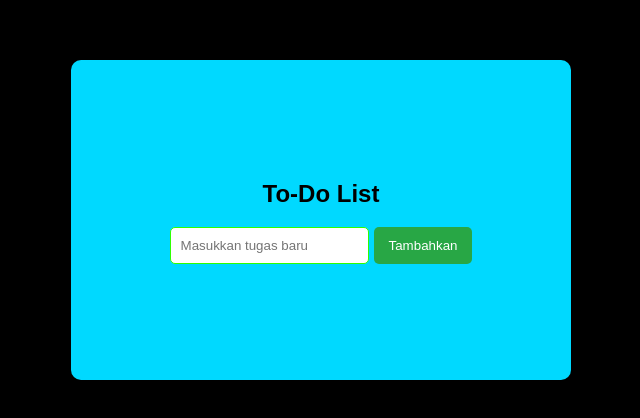
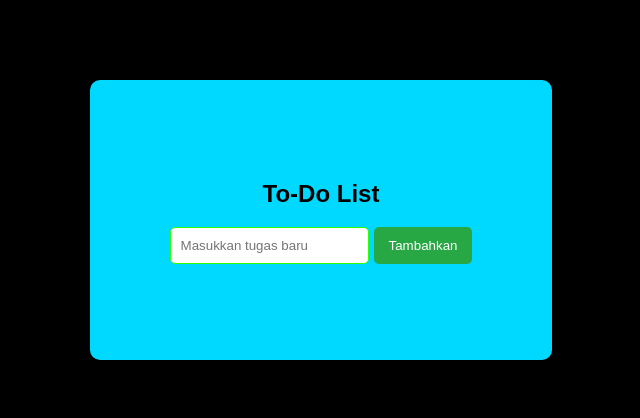
Before and after one commit to NightRunners02/Pemrograman-Web_Praktikum-2_Modul-2_Khairy, a plain HTML site: page index.html in a window 1280 px wide. Shown: the part 180-598 px from the top of the page, without its empty margins (319-959 px from the left). Drawn offline with Linux system fonts and the light colour scheme.

Commit message:
Add files via upload

```diff
--- a/style.css
+++ b/style.css
@@ -10,10 +10,9 @@ body {
 
 .container {
     background-color: #00d9ff;
-    padding: 100px; /* Reduced padding for better fit */
+    padding: 80px; /* Reduced padding for better fit */
     border-radius: 10px;
     box-shadow: 0px 0px 10px rgba(0, 0, 0, 0.1);
-    width: 300px;
     text-align: center;
 }
 
```
